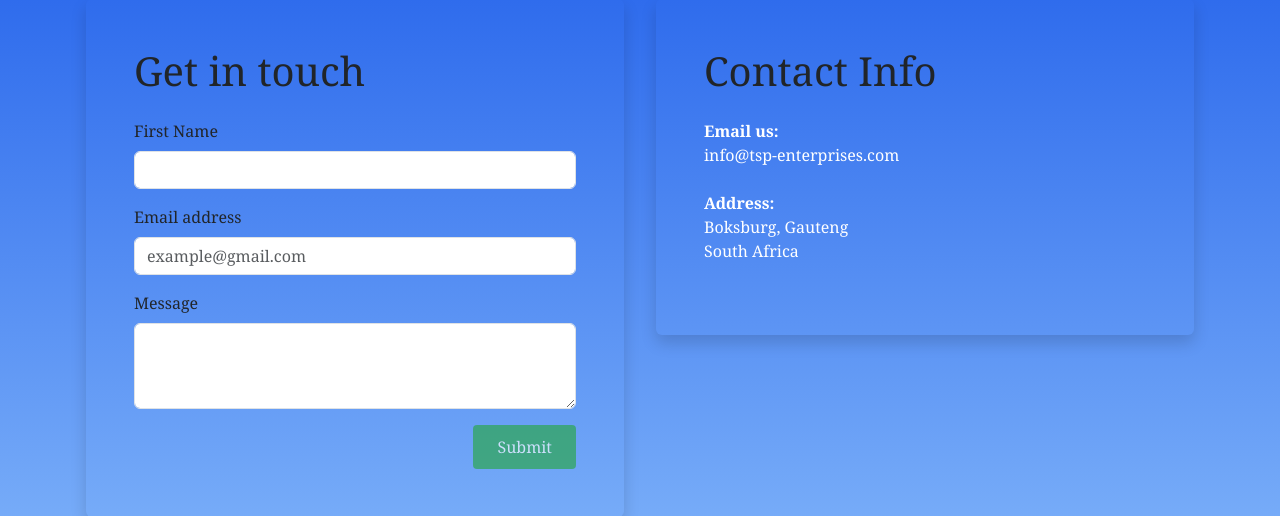
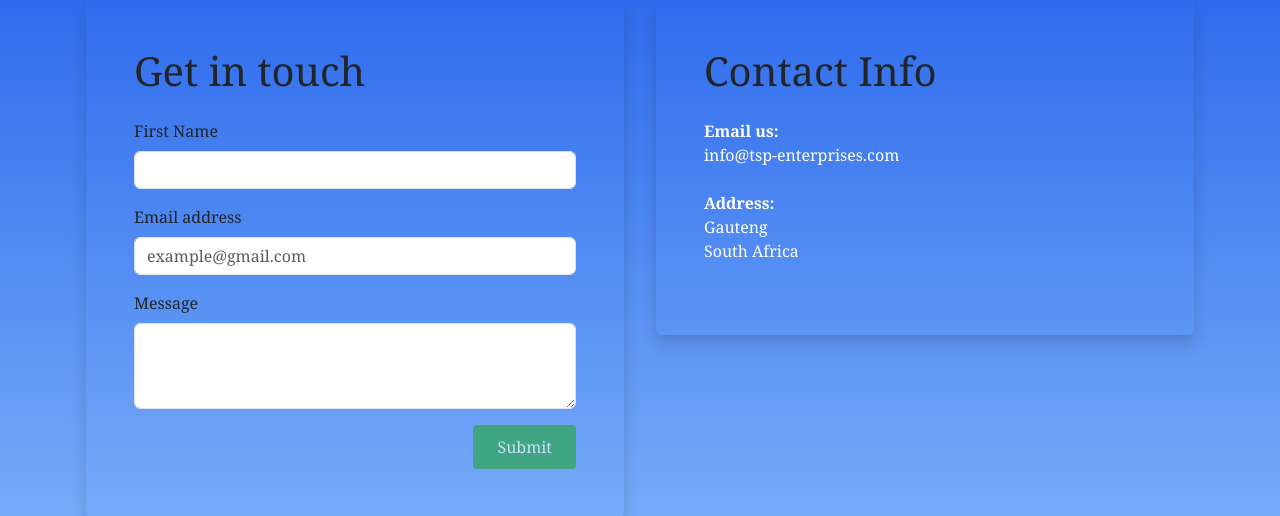
Before and after one commit to tshepo-sithole/Fake_Door_Website, a Flask app: page /contact-us in a window 1280 px wide. Shown: the part 73-589 px from the top of the page. Run offline with Flask 3, Linux system fonts and the light colour scheme.

Commit message:
Origional Version

```diff
--- a/templates/contact.html
+++ b/templates/contact.html
@@ -45,7 +45,7 @@
         <div class="container rounded p-5 bg-blue shadow">
           <h1 class="mb-4">Contact Info</h1>
           <p class="text-white mb-4"><b>Email us: </b><br>info@tsp-enterprises.com</p>
-          <p class="text-white mb-4"><b>Address: </b><br>Boksburg, Gauteng <br>South Africa</p>
+          <p class="text-white mb-4"><b>Address: </b><br>Gauteng <br>South Africa</p>
         </div>
       </div>
     </div>
```
